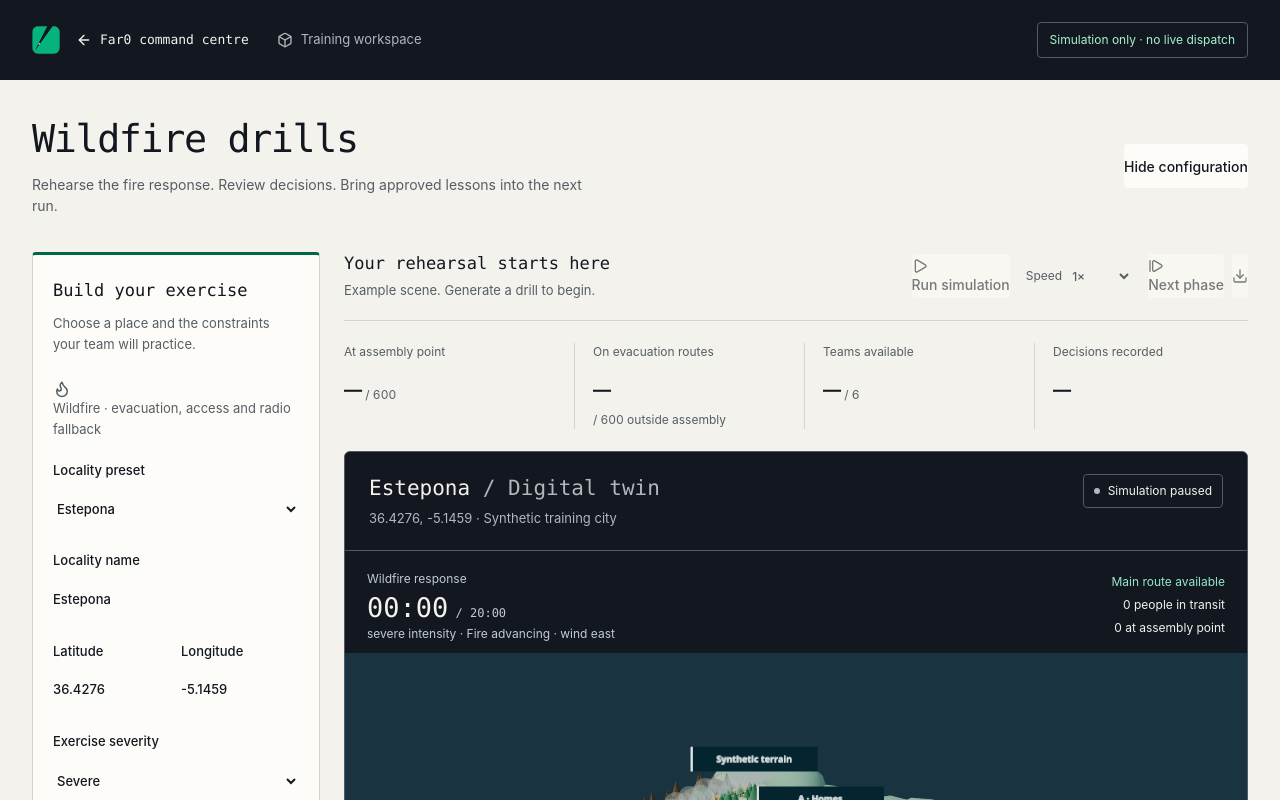
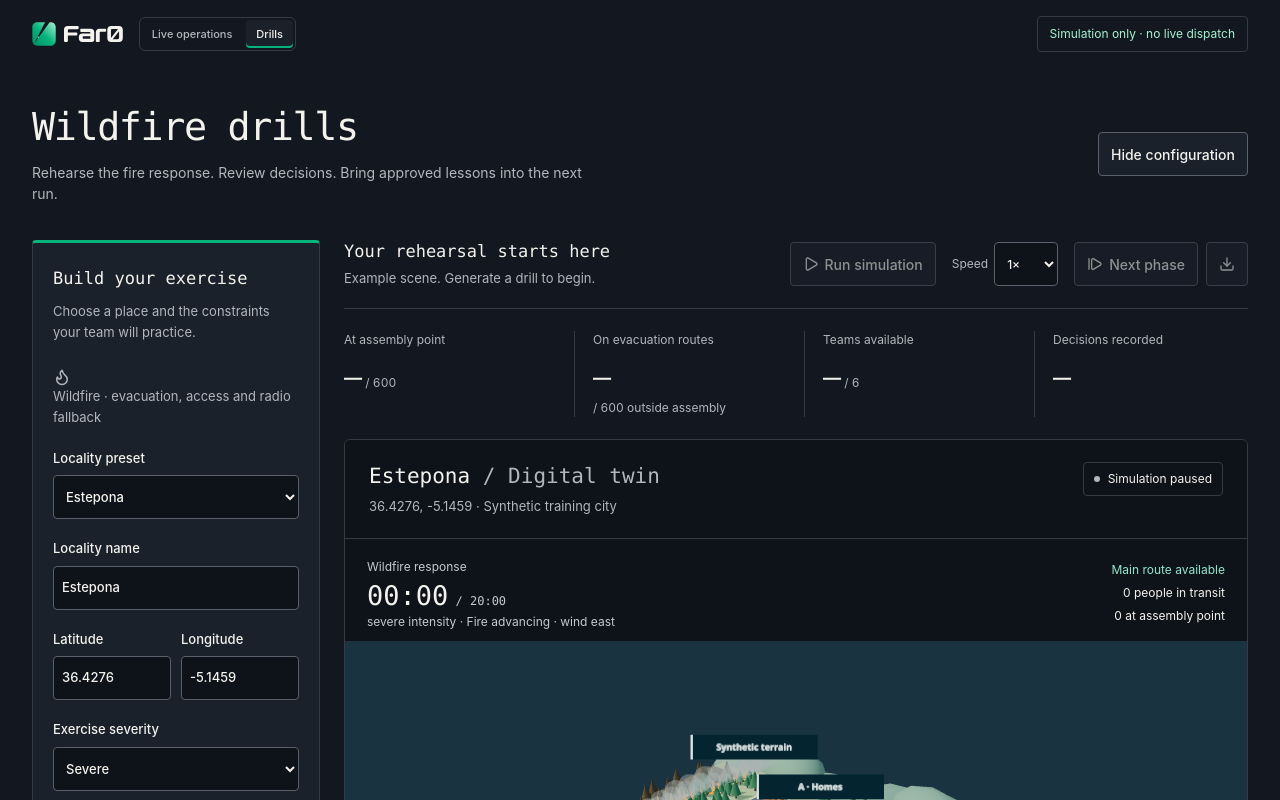
Before and after one commit to alvarovegaromero/hackandalus-hackathon, a Next.js app: page /dashboard/drills in a window 1280 px wide. Shown: the top 800 px of the page. Built offline with nearby package versions, Linux system fonts and the light colour scheme.

Commit message:
feat(drills): integrate simulator into the console theme and navigation
- Drills inherit dashboard tokens; restore undefined red/amber/blue aliases.
- Scoped element defaults replace global button/input styles removed on main.
- Shared ConsoleNav tabs switch between live operations and drills.

```diff
--- a/src/app/(console)/dashboard-theme.css
+++ b/src/app/(console)/dashboard-theme.css
@@ -220,3 +220,35 @@
   height: 24px;
   color: var(--muted);
 }
+
+/* Console tabs shared by /dashboard and /dashboard/drills. */
+.console-nav {
+  display: flex;
+  gap: 4px;
+  padding: 2px;
+  border: 1px solid var(--line);
+  border-radius: 6px;
+}
+.console-nav a {
+  display: inline-flex;
+  align-items: center;
+  min-height: 28px;
+  padding: 0 10px;
+  border-radius: 4px;
+  font-size: var(--size-meta);
+  font-weight: 500;
+  color: var(--muted);
+  text-decoration: none;
+}
+.console-nav a:hover {
+  color: var(--ink);
+}
+.console-nav a[aria-current="page"] {
+  background: var(--panel);
+  color: var(--ink);
+  box-shadow: inset 0 -2px var(--focus);
+}
+.console-nav a:focus-visible {
+  outline: 2px solid var(--focus);
+  outline-offset: 2px;
+}
--- a/src/app/(console)/dashboard/drills/drills.css
+++ b/src/app/(console)/dashboard/drills/drills.css
@@ -1,17 +1,21 @@
 .drills-shell {
-  --ink: #131720;
-  --bg: #f4f2ec;
-  --panel: #fdfcf8;
-  --muted: #555e65;
-  --line: #d4d5cc;
-  --green: #006747;
-  --green-soft: #e0f2e8;
-  --drills-emerald: #07b37c;
+  /* Inherits the dashboard tokens (dashboard-theme.css); only drill-specific
+     aliases live here. */
+  --deep: #0e1219;
+  --green: var(--focus);
+  --green-soft: color-mix(in srgb, var(--focus) 16%, transparent);
+  --red: var(--critical);
+  --red-soft: color-mix(in srgb, var(--critical) 14%, transparent);
+  --amber: var(--high);
+  --amber-soft: color-mix(in srgb, var(--high) 14%, transparent);
+  --blue: var(--running);
+  --blue-soft: color-mix(in srgb, var(--running) 14%, transparent);
+  --drills-emerald: var(--focus);
   --drills-mint: #a7f3d0;
-  --drills-control-line: #7c857f;
-  --drills-dark-line: #515a65;
-  --drills-dark-muted: #b1b7bd;
-  --drills-focus: #007453;
+  --drills-control-line: #58616c;
+  --drills-dark-line: var(--line);
+  --drills-dark-muted: var(--muted);
+  --drills-focus: var(--focus);
   --drills-mono:
     "IBM Plex Mono", "JetBrains Mono", "SFMono-Regular", Consolas, "Liberation Mono", monospace;
   max-width: 1600px;
@@ -24,6 +28,32 @@
   letter-spacing: 0;
 }
 
+/* Element defaults the drill components expect; the console's Tailwind
+   preflight resets them. :where keeps specificity at zero. */
+.drills-shell :where(button) {
+  display: inline-flex;
+  align-items: center;
+  gap: 6px;
+  padding: 8px 12px;
+  border: 1px solid var(--line);
+  color: var(--ink);
+  font: inherit;
+  cursor: pointer;
+}
+
+.drills-shell :where(button:disabled) {
+  cursor: not-allowed;
+}
+
+.drills-shell :where(select, input, textarea) {
+  max-width: 100%;
+  padding: 6px 8px;
+  border: 1px solid var(--line);
+  background: var(--deep);
+  color: var(--ink);
+  font: inherit;
+}
+
 .drills-shell :where(h1, h2, h3) {
   font-family: var(--drills-mono);
   font-weight: 500;
@@ -88,47 +118,15 @@
 .drills-nav {
   display: flex;
   align-items: center;
-  gap: 28px;
-  min-height: 80px;
-  padding: 12px 32px;
-  margin-inline: -32px;
-  background: var(--ink);
-  color: var(--bg);
-  --drills-focus: var(--drills-mint);
-}
-
-.drills-nav a,
-.drills-nav > span {
+  flex-wrap: wrap;
+  gap: 8px 16px;
+  padding: 16px 0;
+}
+
+.drills-brand {
   display: inline-flex;
   align-items: center;
   gap: 8px;
-  text-decoration: none;
-  color: inherit;
-}
-
-.drills-nav a {
-  min-height: 44px;
-  font-family: var(--drills-mono);
-  font-weight: 500;
-  font-size: 13px;
-}
-
-.drills-nav a::before {
-  content: "";
-  width: 28px;
-  height: 28px;
-  margin-right: 8px;
-  flex-shrink: 0;
-  background: url("/brand/faro-icon.svg") center / contain no-repeat;
-}
-
-.drills-nav a:hover {
-  color: var(--drills-mint);
-}
-
-.drills-nav > span {
-  color: var(--drills-dark-muted);
-  font-size: 13px;
 }
 
 .drills-nav .drills-simulation {
@@ -283,7 +281,7 @@
 .drills-primary {
   justify-content: center;
   background: var(--drills-emerald);
-  color: var(--ink);
+  color: var(--bg);
   border-color: var(--green);
   min-height: 44px;
   font-weight: 600;
@@ -395,8 +393,8 @@
 }
 
 .drill-twin-heading {
-  background: var(--ink);
-  color: var(--bg);
+  background: var(--deep);
+  color: var(--ink);
   padding: 20px 24px 0;
   display: flex;
   align-items: start;
@@ -874,12 +872,12 @@
 }
 
 .drill-twin-webgl {
-  background: var(--ink);
+  background: var(--deep);
 }
 
 .drill-twin-webgl .drill-twin-heading {
   padding: 22px 24px;
-  background: var(--ink);
+  background: var(--deep);
   border-bottom: 1px solid var(--drills-dark-line);
 }
 
@@ -919,7 +917,7 @@
 .drill-cinema {
   position: relative;
   height: clamp(400px, 36vw, 540px);
-  color: var(--bg);
+  color: var(--ink);
   isolation: isolate;
   --drills-focus: var(--drills-mint);
 }
@@ -989,7 +987,7 @@
   position: absolute;
   inset: 0;
   z-index: 2;
-  background: var(--ink);
+  background: var(--deep);
   display: flex;
   flex-direction: column;
   align-items: center;
@@ -1012,7 +1010,7 @@
   padding: 5px;
   border: 1px solid var(--drills-dark-line);
   border-radius: 5px;
-  background: var(--ink);
+  background: var(--deep);
 }
 
 .drill-render-message ~ .drill-camera-controls {
@@ -1023,7 +1021,7 @@
   background: transparent;
   border-color: transparent;
   font-weight: 400;
-  color: var(--bg);
+  color: var(--ink);
 }
 
 .drill-twin-webgl .drill-camera-controls button:hover:not(:disabled) {
@@ -1034,7 +1032,7 @@
 .drill-twin-webgl .drill-camera-controls button[aria-pressed="true"],
 .drill-twin-webgl .drill-camera-controls button[aria-pressed="true"]:hover:not(:disabled) {
   background: var(--drills-mint);
-  color: var(--ink);
+  color: var(--bg);
   border-color: var(--drills-mint);
 }
 
@@ -1051,7 +1049,7 @@
   font-size: 11px;
   color: #c0cbd2;
   pointer-events: none;
-  background: linear-gradient(transparent, var(--ink));
+  background: linear-gradient(transparent, var(--deep));
 }
 
 .drill-cinema-legend > span {
--- a/src/components/Dashboard.tsx
+++ b/src/components/Dashboard.tsx
@@ -6,9 +6,9 @@
 import { FaroIcon, FaroWordmark } from "@/components/landing/logo";
 import { MapSkeleton } from "@/components/Skeleton";
 import dynamic from "next/dynamic";
-import Link from "next/link";
+import ConsoleNav from "@/components/console-nav";
 import { useEffect, useMemo, useState } from "react";
-import { Box, TriangleAlert } from "lucide-react";
+import { TriangleAlert } from "lucide-react";
 import type { CrisisZone } from "@/lib/types";
 import MissionsPanel, { useMissions } from "@/components/MissionsPanel";
 import SituationPanel, { useCoordinator } from "@/components/CoordinatorPanel";
@@ -119,6 +119,7 @@ export default function Dashboard({
             <FaroWordmark className="h-4 w-auto" />
             <span className="sr-only">FARO</span>
           </h1>
+          <ConsoleNav current="live" />
           <span className="text-body text-muted">Sierra Bermeja wildfire</span>
           {coordinator.state?.executionMode === "simulation" && (
             <span className="rounded-sm border border-muted px-1.5 text-meta font-semibold tracking-wide text-ink uppercase">
@@ -141,14 +142,6 @@ export default function Dashboard({
               </time>
             </span>
           ) : null}
-          <Link
-            href="/dashboard/drills"
-            prefetch={false}
-            className="flex items-center gap-1 rounded-md border border-line px-2 py-1 text-meta text-muted hover:text-ink"
-          >
-            <Box size={12} aria-hidden="true" />
-            Wildfire drills
-          </Link>
           {demoControlsEnabled && (
             <>
               <span role="status">{demoMessage}</span>
--- /dev/null
+++ b/src/components/console-nav.tsx
@@ -0,0 +1,24 @@
+import Link from "next/link";
+
+const TABS = [
+  { id: "live", href: "/dashboard", label: "Live operations" },
+  { id: "drills", href: "/dashboard/drills", label: "Drills" },
+] as const;
+
+// Switches between the live console and the training simulator.
+export default function ConsoleNav({ current }: { current: (typeof TABS)[number]["id"] }) {
+  return (
+    <nav aria-label="Console" className="console-nav">
+      {TABS.map((tab) => (
+        <Link
+          key={tab.id}
+          href={tab.href}
+          prefetch={false}
+          aria-current={tab.id === current ? "page" : undefined}
+        >
+          {tab.label}
+        </Link>
+      ))}
+    </nav>
+  );
+}
--- a/src/components/drill-scene.module.css
+++ b/src/components/drill-scene.module.css
@@ -2,7 +2,7 @@
   display: grid;
   grid-template-columns: minmax(0, 1fr) auto;
   height: auto;
-  background: var(--ink);
+  background: var(--deep);
 }
 
 .stage {
--- a/src/components/emergency-drills.tsx
+++ b/src/components/emergency-drills.tsx
@@ -1,11 +1,10 @@
 "use client";
 
 import { useEffect, useMemo, useRef, useState, type FormEvent } from "react";
-import Link from "next/link";
+import ConsoleNav from "@/components/console-nav";
+import { FaroIcon, FaroWordmark } from "@/components/landing/logo";
 import {
-  ArrowLeft,
   ArrowRight,
-  Box,
   Download,
   Flame,
   Pause,
@@ -303,12 +302,12 @@ export default function EmergencyDrills() {
   return (
     <main className="drills-shell">
       <header className="drills-nav">
-        <Link href="/dashboard" prefetch={false}>
-          <ArrowLeft size={16} /> Far0 command centre
-        </Link>
-        <span>
-          <Box size={16} /> Training workspace
+        <span className="drills-brand">
+          <FaroIcon className="h-6 w-6" gradientId="drills-brand" />
+          <FaroWordmark className="h-4 w-auto" />
+          <span className="sr-only">FARO</span>
         </span>
+        <ConsoleNav current="drills" />
         <span className="drills-simulation">Simulation only · no live dispatch</span>
       </header>
       <div className="drills-heading">
```
Also changed, not shown: 2 other files (tests, documents, lock files or other folders).
